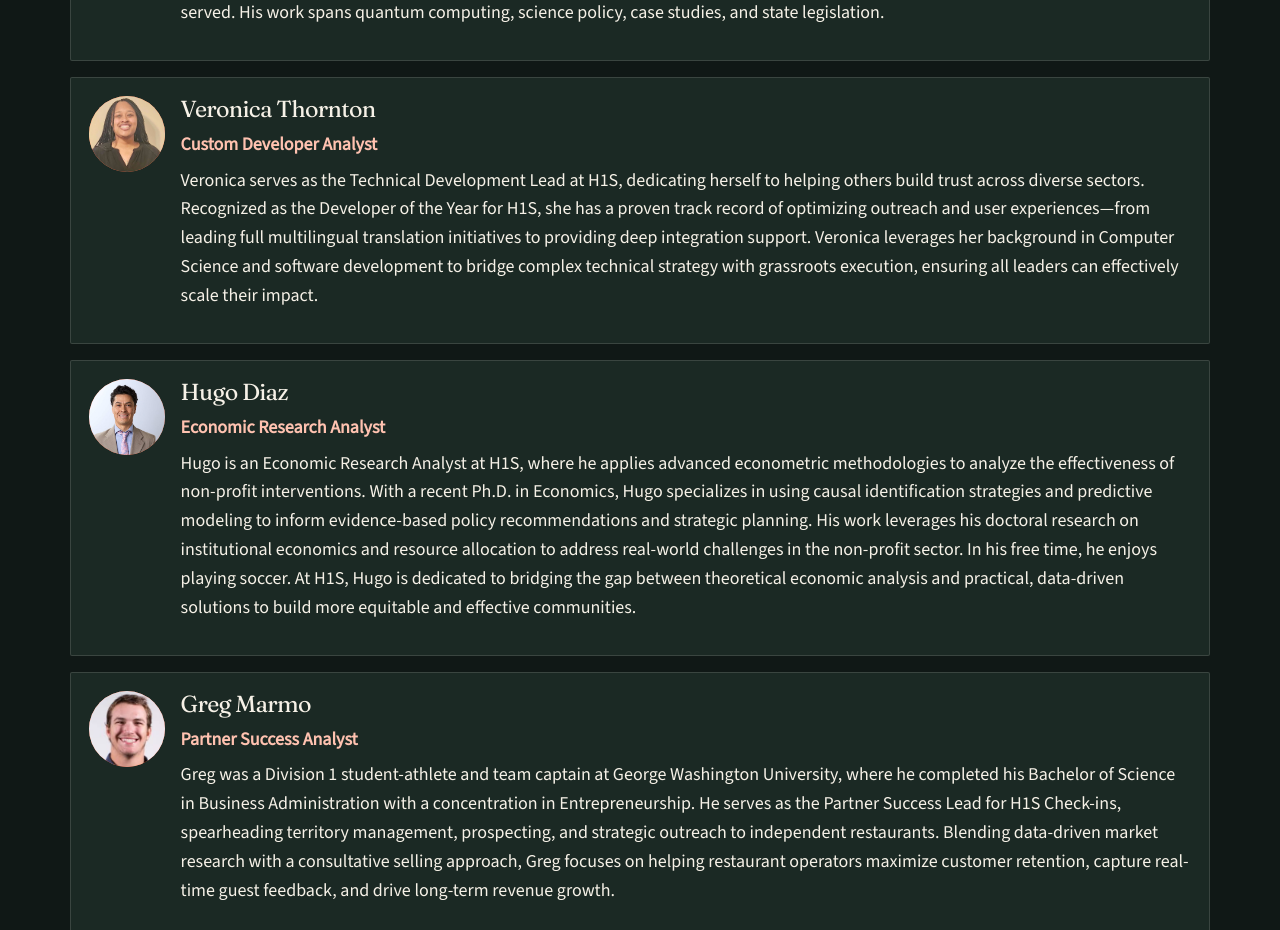
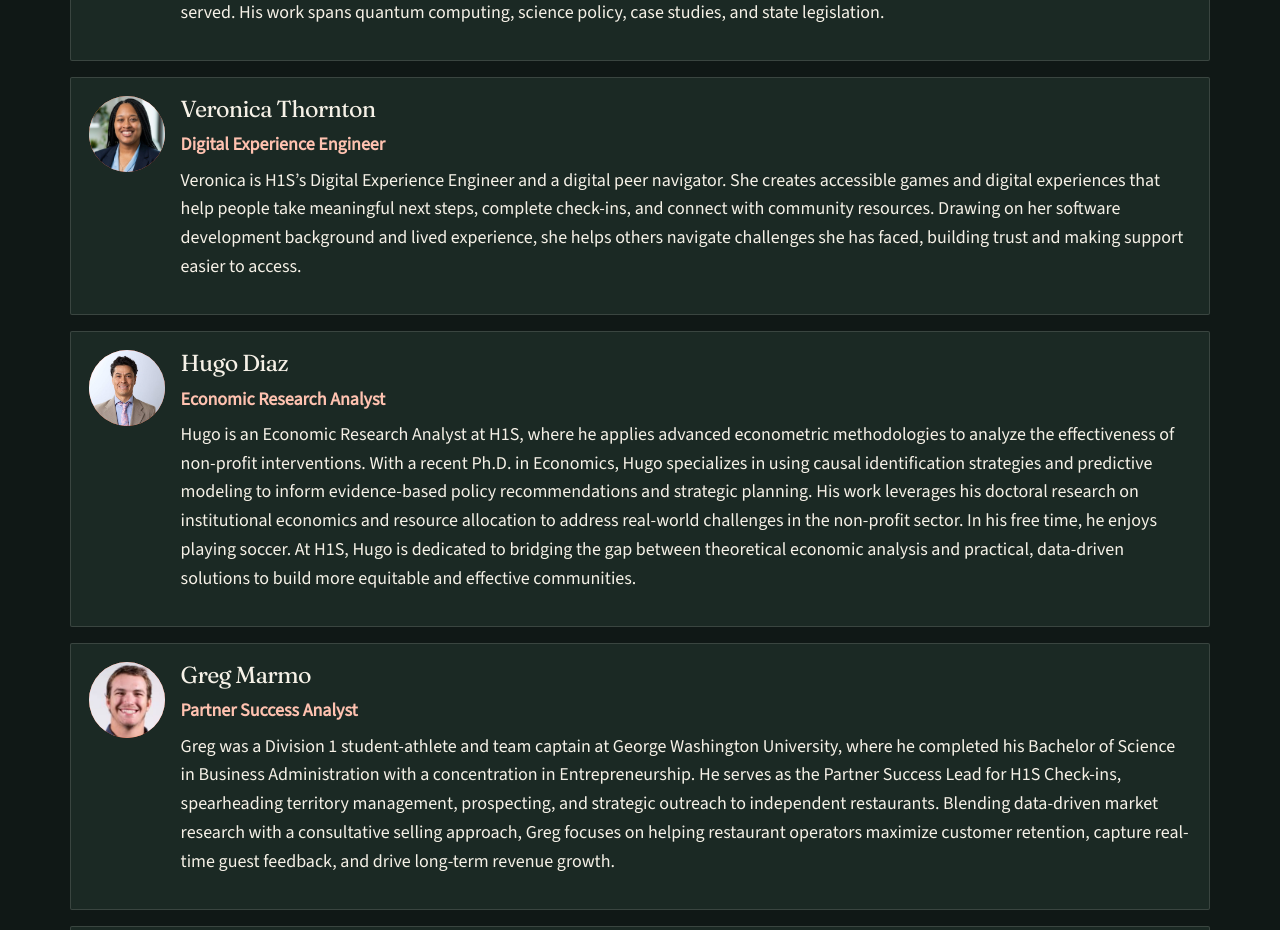
Before and after one commit to hopeonesource/hope1source.org, a React (Vite) app: page /team in a window 1280 px wide. Shown: the part 1640-2570 px from the top of the page. Built offline with nearby package versions, Linux system fonts and the light colour scheme.

Commit message:
Update Veronica Thornton's title, bio, and headshot.
Use Digital Experience Engineer and the peer-navigator bio Tim wrote, with the new square headshot.

Co-authored-by: HOS-zz <HOS-zz@users.noreply.github.com>

```diff
--- a/src/content/team.js
+++ b/src/content/team.js
@@ -43,9 +43,9 @@ export const team = [
   },
   {
     name: 'Veronica Thornton',
-    role: 'Custom Developer Analyst',
+    role: 'Digital Experience Engineer',
     photo: 'photos/veronica-thornton.jpg',
-    bio: 'Veronica serves as the Technical Development Lead at H1S, dedicating herself to helping others build trust across diverse sectors. Recognized as the Developer of the Year for H1S, she has a proven track record of optimizing outreach and user experiences—from leading full multilingual translation initiatives to providing deep integration support. Veronica leverages her background in Computer Science and software development to bridge complex technical strategy with grassroots execution, ensuring all leaders can effectively scale their impact.',
+    bio: 'Veronica is H1S’s Digital Experience Engineer and a digital peer navigator. She creates accessible games and digital experiences that help people take meaningful next steps, complete check-ins, and connect with community resources. Drawing on her software development background and lived experience, she helps others navigate challenges she has faced, building trust and making support easier to access.',
   },
   {
     name: 'Hugo Diaz',
```
Also changed, not shown: public/photos/veronica-thornton.jpg.
